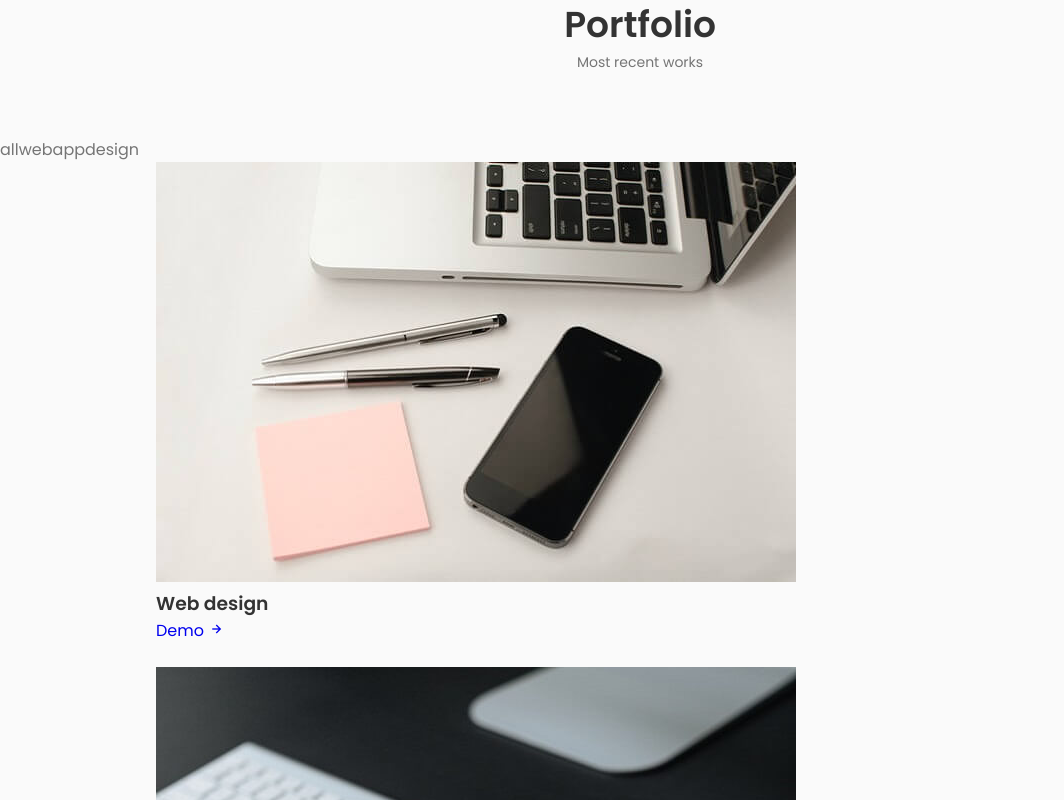
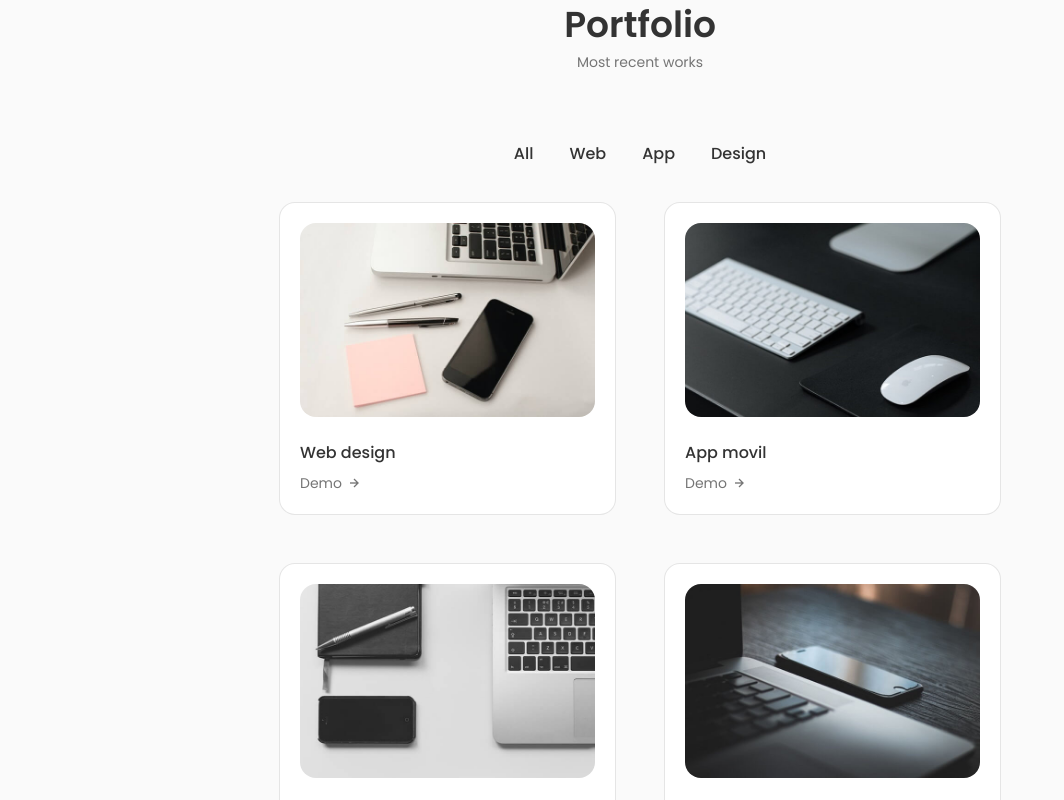
Before and after one commit to haduc25/Jupyter-Notebook, a React (Create React App) app in the folder Projects/website_about_me/Portfolio-Website/myself/: page / in a window 1280 px wide. Shown: the part 3260-4060 px from the top of the page, without its empty margins (0-1064 px from the left). Built offline with nearby package versions, Linux system fonts and the light colour scheme.

Commit message:
work.css already

```diff
--- a/Projects/website_about_me/Portfolio-Website/myself/src/components/work/work.css
+++ b/Projects/website_about_me/Portfolio-Website/myself/src/components/work/work.css
@@ -0,0 +1,63 @@
+.work__filters {
+    display: flex;
+    justify-content: center;
+    align-items: center;
+    column-gap: 0.75rem;
+    margin-bottom: var(--mb-2);
+}
+
+.work__item {
+    cursor: pointer;
+    color: var(--title-color);
+    padding: 0.25rem 0.75rem;
+    font-weight: var(--font-medium);
+    border-radius: 0.5rem;
+    text-transform: capitalize;
+}
+
+.work__item:hover {
+    background-color: var(--title-color);
+    color: var(--container-color);
+}
+
+.work__container {
+    grid-template-columns: repeat(2, max-content);
+    gap: 3rem;
+    justify-content: center;
+}
+
+.work__card {
+    background-color: var(--container-color);
+    border: 1px solid rgba(0, 0, 0, 0.1);
+    padding: 1.25rem;
+    border-radius: 1rem;
+}
+
+.work__img {
+    width: 295px;
+    border-radius: 1rem;
+    margin-bottom: var(--mb-1);
+}
+
+.work__title {
+    font-size: var(--normal-font-size);
+    font-weight: var(--font-medium);
+    margin-bottom: var(--mb-0-5);
+}
+
+.work__button {
+    color: var(--text-color);
+    font-size: var(--small-font-size);
+    display: flex;
+    align-items: center;
+    column-gap: 0.25rem;
+}
+
+.work__button-icon {
+    font-size: 1rem;
+    transition: 0.4s;
+}
+
+.work__button:hover .work__button-icon {
+    transform: translateX(0.25rem);
+}
```
